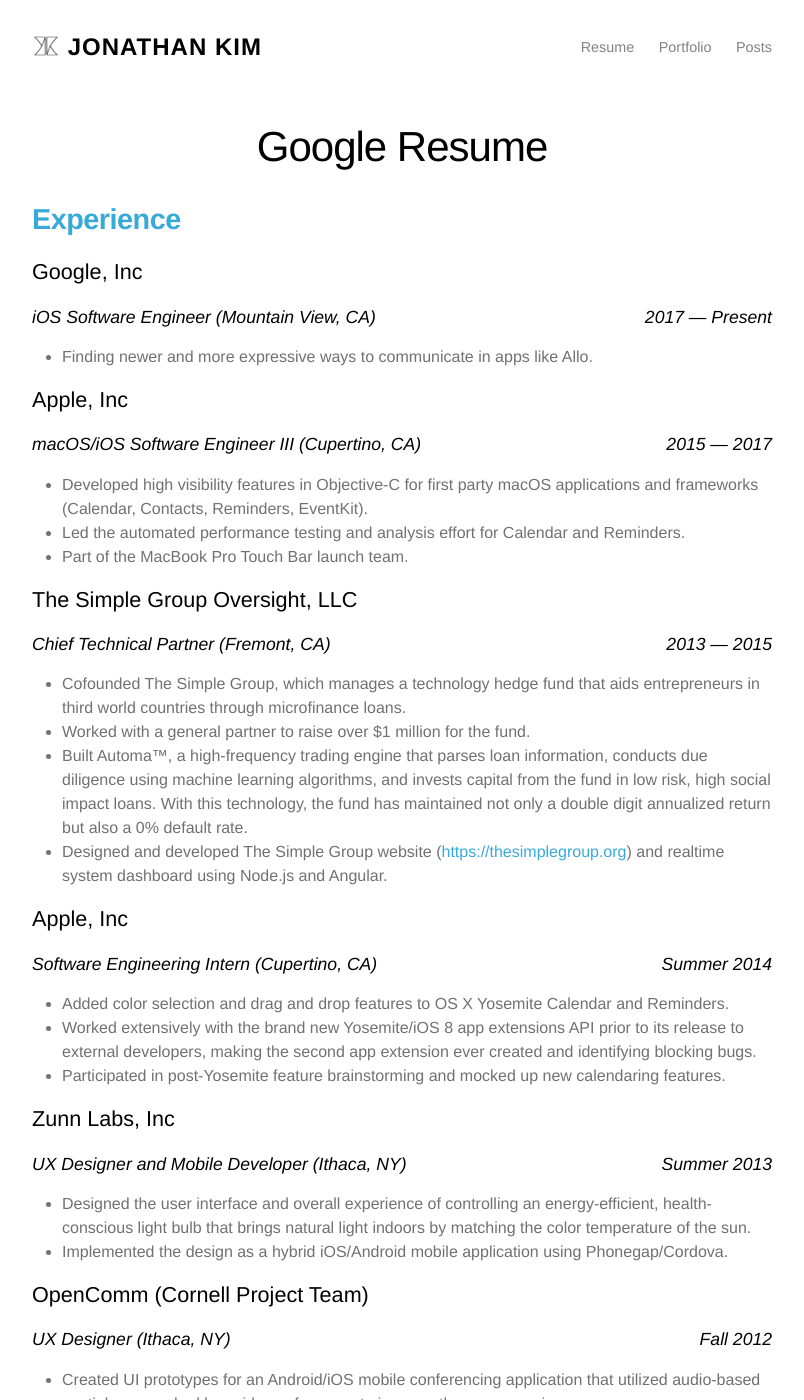
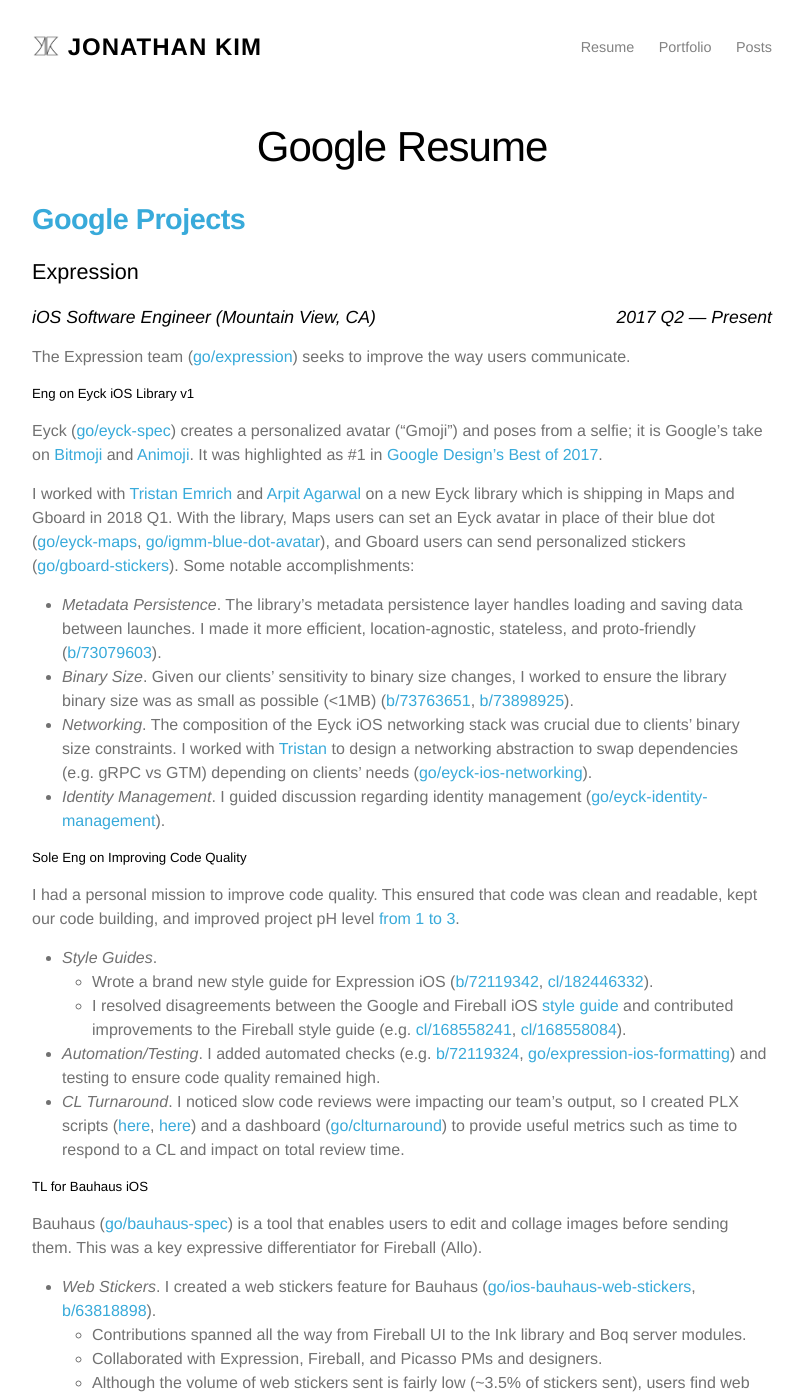
Before and after one commit to jonathanekim/jonathanekim.github.io, a Jekyll site: the page built from resume/resume_google.md, in a window 1280 px wide and 1400 px high. Shown: the whole window, without its empty margins (238-1042 px from the left). Built offline with Jekyll 4.4.1, drawn with Linux system fonts in a browser that asks for light colours; some of the changed text lies outside the part shown.

Commit message:
Add Google resume.

```diff
--- a/resume/resume_google.md
+++ b/resume/resume_google.md
@@ -5,4 +5,52 @@
 noindex: true
 ---
 
+## Google Projects
+
+### Expression
+
+<h4 class="float-left">iOS Software Engineer (Mountain View, CA)</h4>
+<h4 class="float-right">2017 Q2 — Present</h4>
+<div class="float-clear"></div>
+
+The Expression team ([go/expression](https://goto.google.com/expression)) seeks to improve the way users communicate.
+
+##### Eng on Eyck iOS Library v1
+
+Eyck ([go/eyck-spec](https://goto.google.com/eyck-spec)) creates a personalized avatar ("Gmoji") and poses from a selfie; it is Google's take on [Bitmoji](https://www.bitmoji.com/) and [Animoji](https://support.apple.com/en-us/HT208190). It was highlighted as #1 in [Google Design's Best of 2017](https://design.google/library/2017-design-google/).
+
+I worked with [Tristan Emrich](https://moma.corp.google.com/person/tristane) and [Arpit Agarwal](https://moma.corp.google.com/person/arpwal) on a new Eyck library which is shipping in Maps and Gboard in 2018 Q1. With the library, Maps users can set an Eyck avatar in place of their blue dot ([go/eyck-maps](https://goto.google.com/eyck-maps), [go/igmm-blue-dot-avatar](https://goto.google.com/igmm-blue-dot-avatar)), and Gboard users can send personalized stickers ([go/gboard-stickers](https://goto.google.com/gboard-stickers)). Some notable accomplishments:
+
+* *Metadata Persistence*. The library's metadata persistence layer handles loading and saving data between launches. I made it more efficient, location-agnostic, stateless, and proto-friendly ([b/73079603](https://b.corp.google.com/issues/73079603)).
+* *Binary Size*. Given our clients' sensitivity to binary size changes, I worked to ensure the library binary size was as small as possible (<1MB) ([b/73763651](https://b.corp.google.com/issues/73763651), [b/73898925](https://b.corp.google.com/issues/73898925)).
+* *Networking*. The composition of the Eyck iOS networking stack was crucial due to clients' binary size constraints. I worked with [Tristan](https://moma.corp.google.com/person/tristane) to design a networking abstraction to swap dependencies (e.g. gRPC vs GTM) depending on clients' needs ([go/eyck-ios-networking](https://goto.google.com/eyck-ios-networking)).
+* *Identity Management*. I guided discussion regarding identity management ([go/eyck-identity-management](https://goto.google.com/eyck-identity-management)).
+
+##### Sole Eng on Improving Code Quality
+
+I had a personal mission to improve code quality. This ensured that code was clean and readable, kept our code building, and improved project pH level [from 1 to 3](https://signals.corp.google.com/#/project/Google%2520%253E%2520Mobile%2520and%2520Digital%2520Content%2520%253E%2520Applications%2520and%2520Services%2520%253E%2520eyck.ios%253Ab%253A3/phlevel_metrics%253A%253Amode-phlevel?view=default&startDate=1517299200&endDate=1519747617.034&period=DAY&subgraphs=eyck.ios%25253Ab%25253A3).
+
+* *Style Guides*.
+  * Wrote a brand new style guide for Expression iOS ([b/72119342](https://b.corp.google.com/issues/72119342), [cl/182446332](https://critique.corp.google.com/#review/182446332)).
+  * I resolved disagreements between the Google and Fireball iOS [style guide](https://g3doc.corp.google.com/googlemac/iPhone/Fireball/g3doc/developer/styleguide.md) and contributed improvements to the Fireball style guide (e.g. [cl/168558241](https://critique.corp.google.com/#review/168558241), [cl/168558084](https://critique.corp.google.com/#review/168558084)).
+* *Automation/Testing*. I added automated checks (e.g. [b/72119324](https://b.corp.google.com/issues/72119324), [go/expression-ios-formatting](https://goto.google.com/expression-ios-formatting)) and testing to ensure code quality remained high.
+* *CL Turnaround*. I noticed slow code reviews were impacting our team's output, so I created PLX scripts ([here](https://plx.corp.google.com/script/#a=qo%7Ci=google%3A%3Ascript_5c._1c0a30_12ea_45b1_8d4a_d4733b4cb485), [here](https://plx.corp.google.com/script/#a=qo%7Ci=google%253A%253Ascript_a1._32cffc_7e9d_4ef0_85ca_4f202c60af24)) and a dashboard ([go/clturnaround](https://goto.google.com/clturnaround)) to provide useful metrics such as time to respond to a CL and impact on total review time.
+
+##### TL for Bauhaus iOS
+
+Bauhaus ([go/bauhaus-spec](https://goto.google.com/bauhaus-spec)) is a tool that enables users to edit and collage images before sending them. This was a key expressive differentiator for Fireball (Allo).
+
+* *Web Stickers*. I created a web stickers feature for Bauhaus ([go/ios-bauhaus-web-stickers](https://goto.google.com/ios-bauhaus-web-stickers), [b/63818898](https://b.corp.google.com/issues/63818898)).
+  * Contributions spanned all the way from Fireball UI to the Ink library and Boq server modules.
+  * Collaborated with Expression, Fireball, and Picasso PMs and designers.
+  * Although the volume of web stickers sent is fairly low (~3.5% of stickers sent), users find web stickers to be invaluable for expressions missing in default stickers (~40-50% of all stickers sent after a search are web stickers, more than any other sticker).
+
+##### Eng on Fireball iOS
+
+* *Image Refactor*.
+  * While working in Fireball code, I noticed major shortcomings in how images were being handled throughout the Fireball app, resulting in bugs such as png images being converted to jpg and gifs being saved as .jpg.
+  * Conducted a large refactor of all image handling code in Fireball, fixing many bugs and making image APIs simpler and more consistent (e.g. [b/64732209](https://b.corp.google.com/issues/64732209), [cl/171324641](https://critique.corp.google.com/#review/171324641)).
+  * Added unit tests to new image code, averaging ~80% incremental code coverage during the refactor (up from 0%).
+* *UI Polish*. I fixed UI inconsistencies that hurt the user experience ([b/63848954](https://b.corp.google.com/issues/63848954)).
+
 {% include_relative resume_raw.md %}
--- a/resume/resume_raw.md
+++ b/resume/resume_raw.md
@@ -8,7 +8,7 @@
 <h4 class="float-right">2017 — Present</h4>
 <div class="float-clear"></div>
 
-* Finding newer and more expressive ways to communicate in apps like Allo.
+* Finding newer and more expressive ways to communicate.
 
 ### Apple, Inc
 
```
